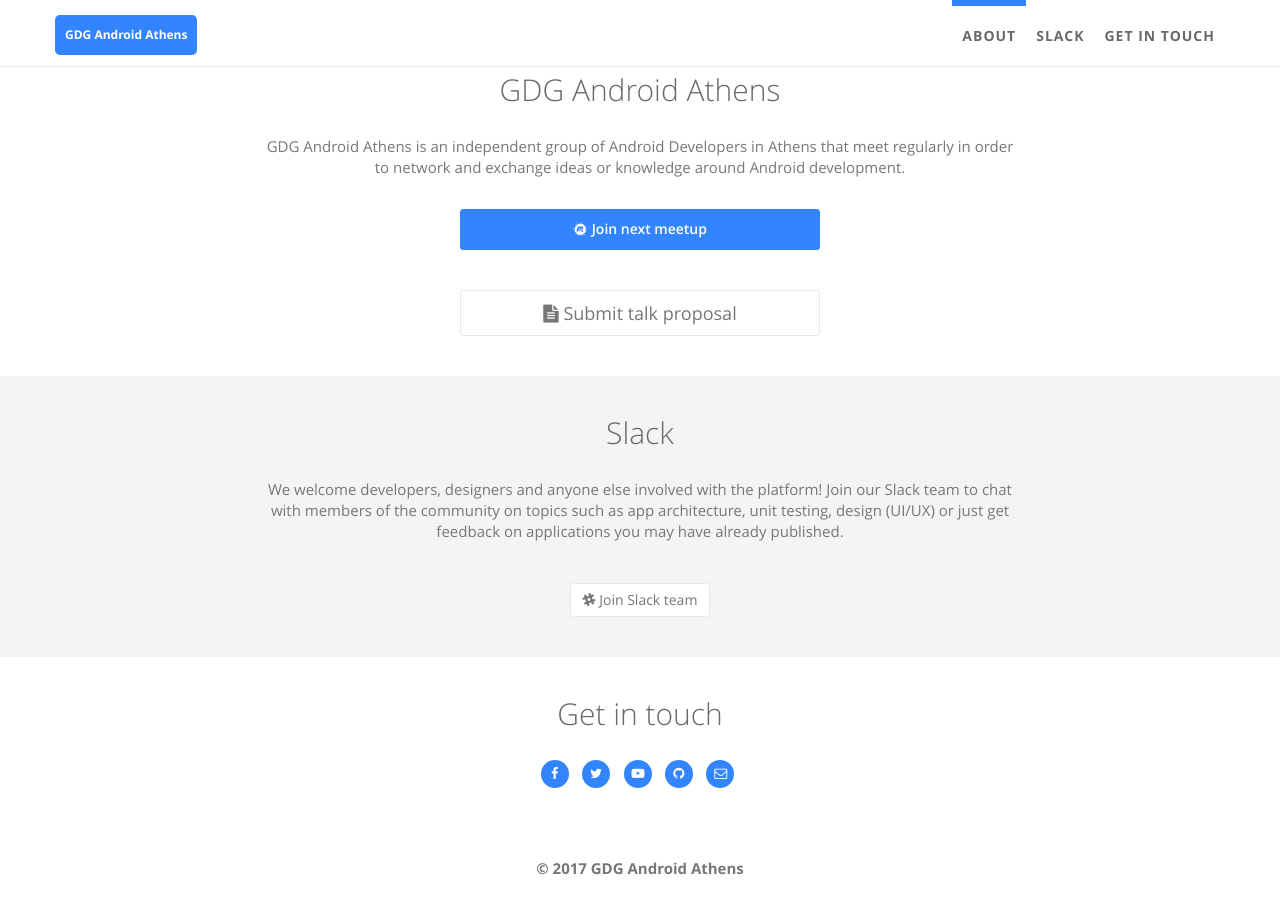
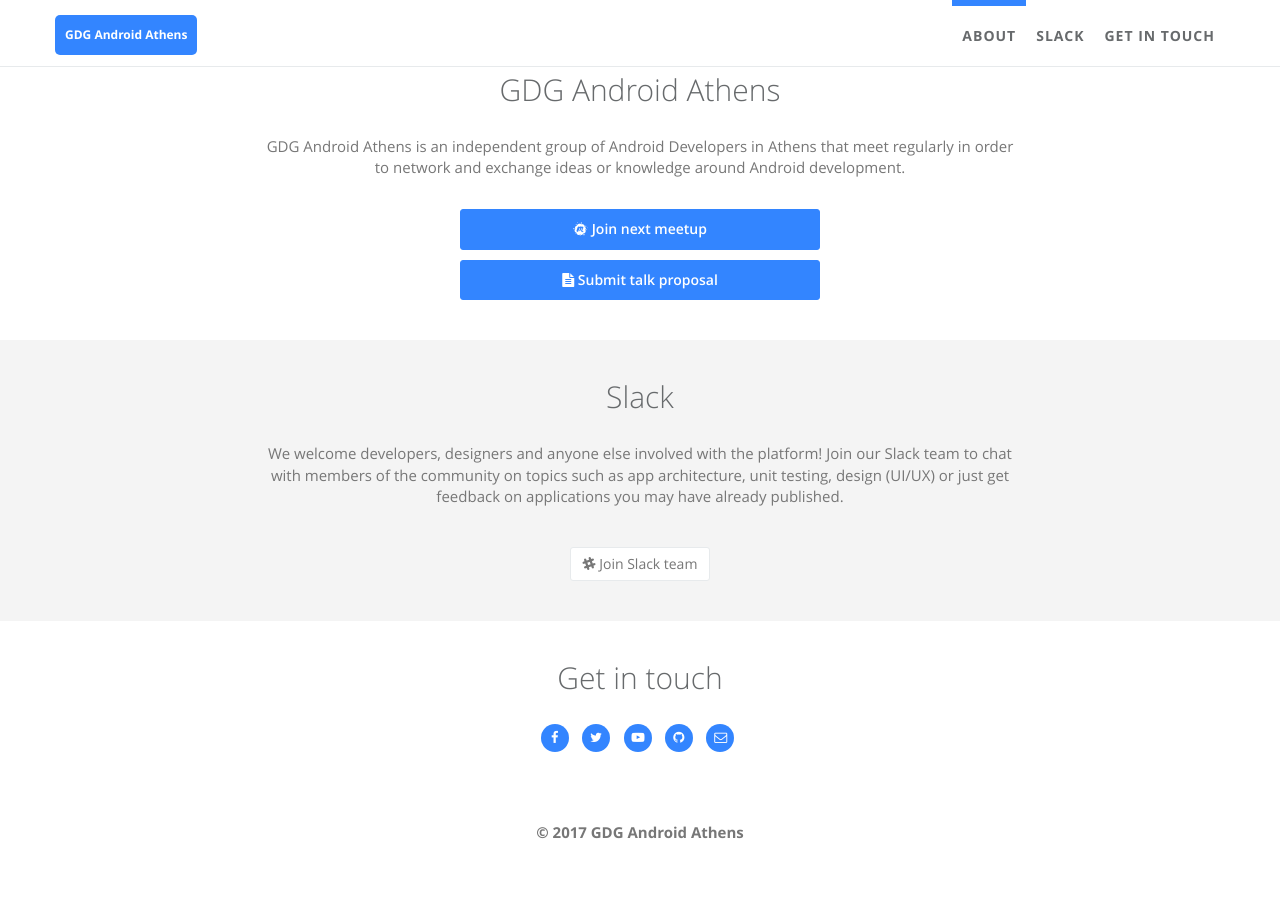
Before and after one commit to androiddevs-gr/androiddevs-gr.github.io, a Jekyll site: the page built from index.html, in a window 1280 px wide and 900 px high, scrolled down 548 px. Built offline with Jekyll 4.4.1, drawn with Linux system fonts in a browser that asks for light colours.

Commit message:
Update about.html

```diff
--- a/_includes/sections/about.html
+++ b/_includes/sections/about.html
@@ -24,14 +24,14 @@
         </div>
     </div>
     <div class="row">
-    <div class="col-md-4 col-md-offset-4 wow zoomIn m-b-lg" style="visibility: visible; animation-name: zoomIn;">
+    <div class="col-md-4 col-md-offset-4 wow zoomIn" style="visibility: visible; animation-name: zoomIn;">
         <p>
             <a class="btn btn-primary btn-lg btn-block" href="https://www.meetup.com/{{ site.author.meetup_username }}" target="blank"><span class="fa fa-meetup"></span> Join next meetup</a>
         </p>
     </div>
     <div class="col-md-4 col-md-offset-4 m-b-lg">
         <p>
-            <a class="btn btn-default btn-lg btn-block" href="https://goo.gl/forms/fcXnC76yVBBSNDBS2" target="blank"><span class="fa fa-file-text"></span> Submit talk proposal</a>
+            <a class="btn btn-primary btn-lg btn-block" href="https://goo.gl/forms/fcXnC76yVBBSNDBS2" target="blank"><span class="fa fa-file-text"></span> Submit talk proposal</a>
         </p>
     </div>
 </div>
```
